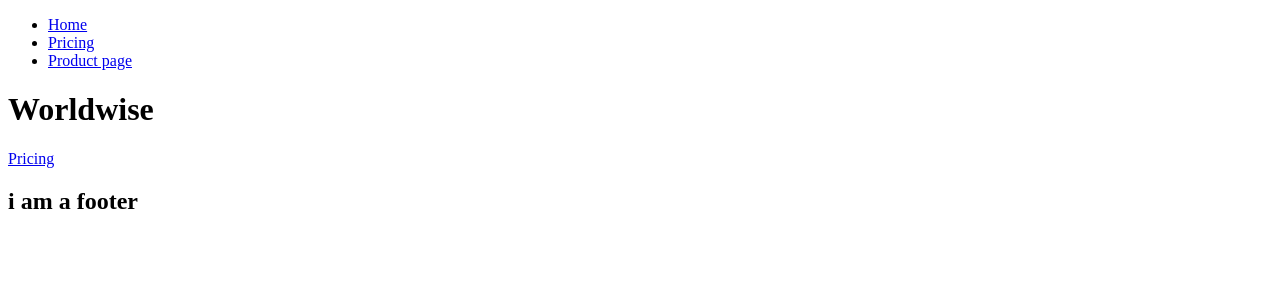
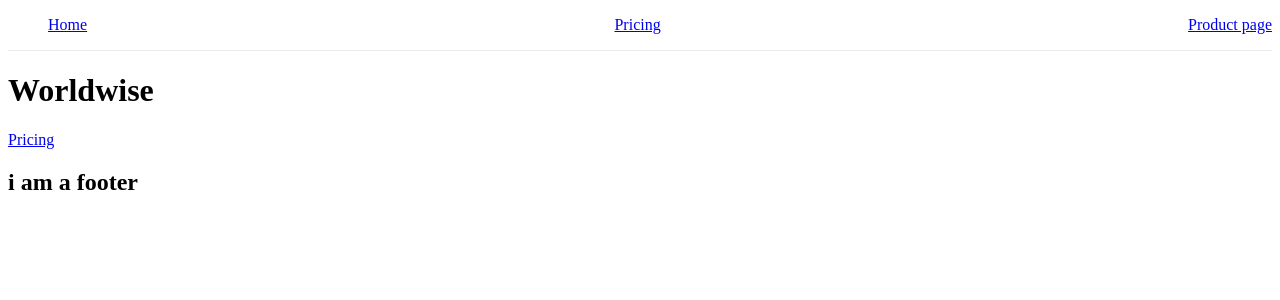
Before and after one commit to AngelosZar/worldWise, a React (Vite) app: page / in a window 1280 px wide. Shown: the top 300 px of the page. Built offline with nearby package versions, Linux system fonts and the light colour scheme.

Commit message:
style test

```diff
--- a/src/components/PageNav.jsx
+++ b/src/components/PageNav.jsx
@@ -1,9 +1,10 @@
 import React from 'react';
 import { NavLink } from 'react-router-dom';
+import styles from './PageNav.module.css';
 
 function PageNav() {
   return (
-    <nav>
+    <nav className={styles.nav}>
       <ul>
         <li>
           <NavLink to="/">Home</NavLink>
--- /dev/null
+++ b/src/components/PageNav.module.css
@@ -0,0 +1,13 @@
+.nav {
+  /* display: flex;
+  justify-content: space-between;
+  align-items: center;
+  padding: 1rem 0; */
+  border-bottom: 1px solid #eaeaea;
+}
+
+.nav ul {
+  display: flex;
+  justify-content: space-between;
+  list-style: none;
+}
```
